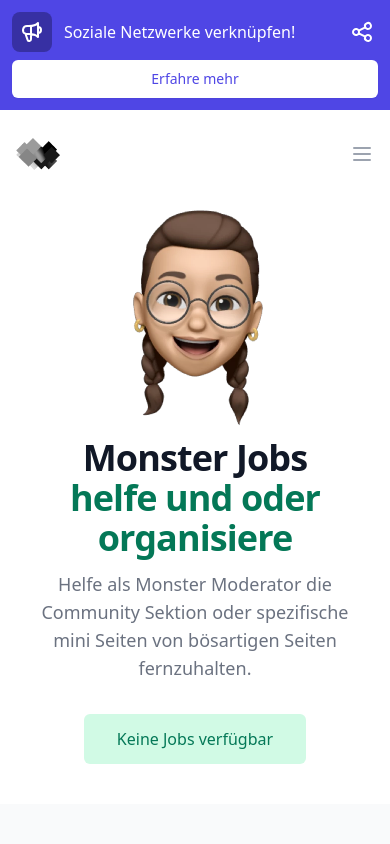
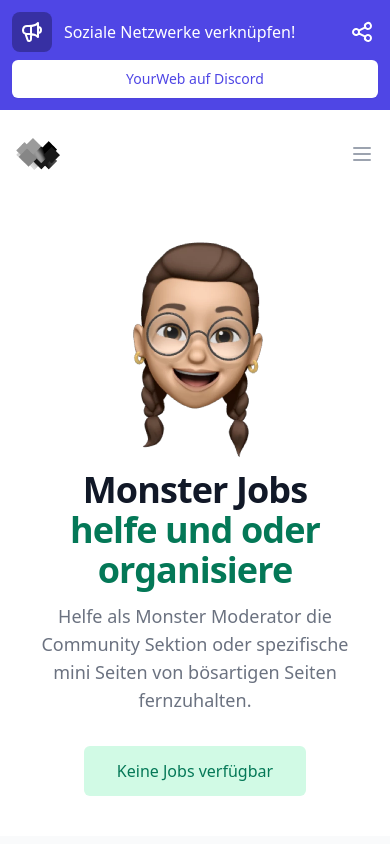
Before and after one commit to marvinhuelsmann/yourweb, a Vue app: page /jobs in a window 390 px wide. Shown: the top 844 px of the page. Built offline with nearby package versions, Linux system fonts and the light colour scheme; a web font is replaced by a local one; what vue3-google-oauth2 would draw is missing.

Commit message:
adding some small text changes

```diff
--- a/src/views/Jobs.vue
+++ b/src/views/Jobs.vue
@@ -16,9 +16,9 @@
           </p>
         </div>
         <div class="order-3 mt-2 flex-shrink-0 w-full sm:order-2 sm:mt-0 sm:w-auto">
-          <a href="https://twitter.com/marvhuelsmann" target="_blank"
+          <a href="https://discord.gg/vHdefPjSxQ" target="_blank"
              class="flex items-center justify-center px-4 py-2 border border-transparent rounded-md shadow-sm text-sm font-medium text-indigo-600 bg-white hover:bg-indigo-50">
-            Erfahre mehr
+            YourWeb auf Discord
           </a>
         </div>
         <div class="order-2 flex-shrink-0 sm:order-3 sm:ml-3">
@@ -34,7 +34,7 @@
   </div>
   <Popover class="relative bg-white overflow-hidden">
     <div class="max-w-7xl mx-auto">
-      <div class="relative z-10 bg-white md:pb-20 lg:max-w-2xl lg:w-full">
+      <div class="relative z-10 pb-8 bg-white md:pb-20 lg:max-w-2xl lg:w-full">
         <svg class="hidden lg:block absolute right-0 inset-y-0 h-full w-48 text-white transform translate-x-1/2"
              fill="currentColor" viewBox="0 0 100 100" preserveAspectRatio="none" aria-hidden="true">
           <polygon points="50,0 100,0 50,100 0,100"/>
--- a/src/views/dashboard/Home.vue
+++ b/src/views/dashboard/Home.vue
@@ -141,7 +141,10 @@
               <div v-if="isLoaded">
                 <div v-if="user.name != null">
                   <p class="mt-3 text-base text-gray-500 sm:mt-5 sm:text-lg sm:max-w-xl sm:mx-auto md:mt-5 md:text-xl lg:mx-0">
-                    Du kannst deine mini Website mit der ID {{ user.id }} auf diesem Dashboard bearbeiten und editieren.
+                    Du kannst deine <strong>mini Website mit der ID {{ user.id }}</strong> auf diesem Dashboard bearbeiten und editieren.
+                    <span v-if="user.moderator">
+                      Außerdem besitzt Du einen <strong>YourWeb Moderator Account</strong> mit dem du andere YourWeb Seiten löschen und Nutzer Meldungen lösen kannst.
+                    </span>
                   </p>
                 </div>
                 <div v-else>
```
